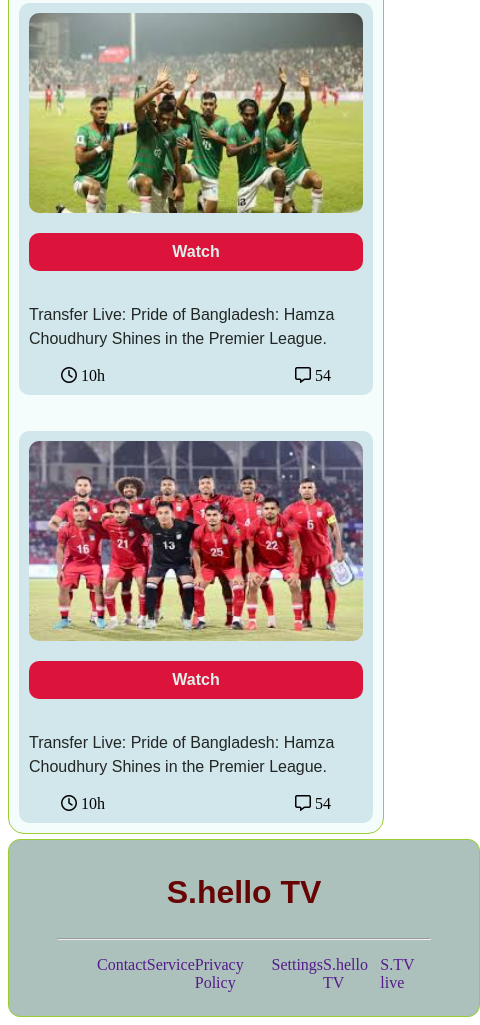
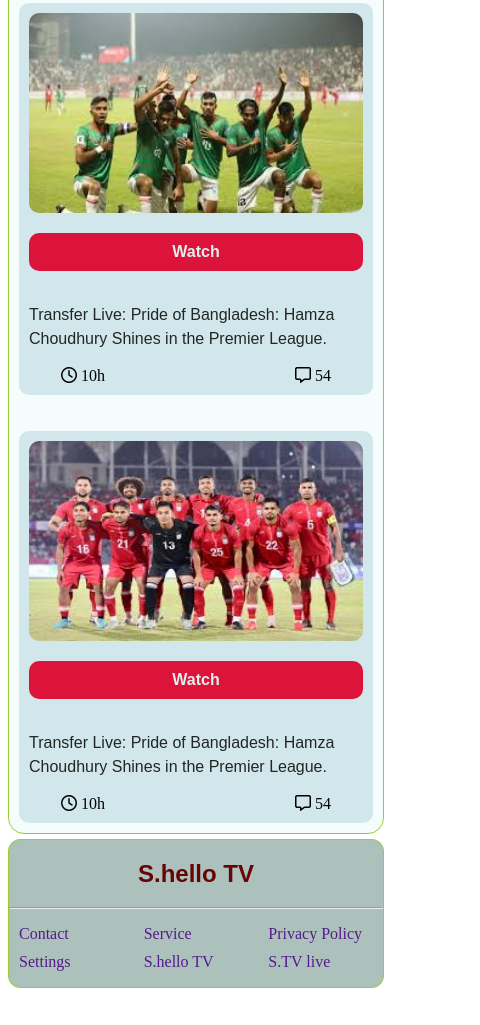
Before and after one commit to shouravhasanshurjo8201/world-cup-tournament-project, a plain HTML site: page index.html in a window 390 px wide. Shown: the part 3931-4956 px from the top of the page, 480 px wide, since content can reach past the window. After the commit the page ends 4927 px from the top, so only its background shows below. Drawn offline with Linux system fonts and the light colour scheme.

Commit message:
media screen footer section add

```diff
--- a/style.css
+++ b/style.css
@@ -237,4 +237,20 @@ footer{
     /* main section End */
 
 
+/* footer section start  */
+footer{
+    max-width: 600px;
+    padding: 0px;
 }
+.footer-section-1 h2{
+    font-size: 1.5rem;
+}
+.footer-section-2 ul{
+    display: grid;
+    grid-template-columns: repeat(3, 1fr);
+    gap: 10px;
+    padding-left: 10px;
+}
+/* footer section end */
+
+}
```
Lines whose indentation alone changed are shown as unchanged.
